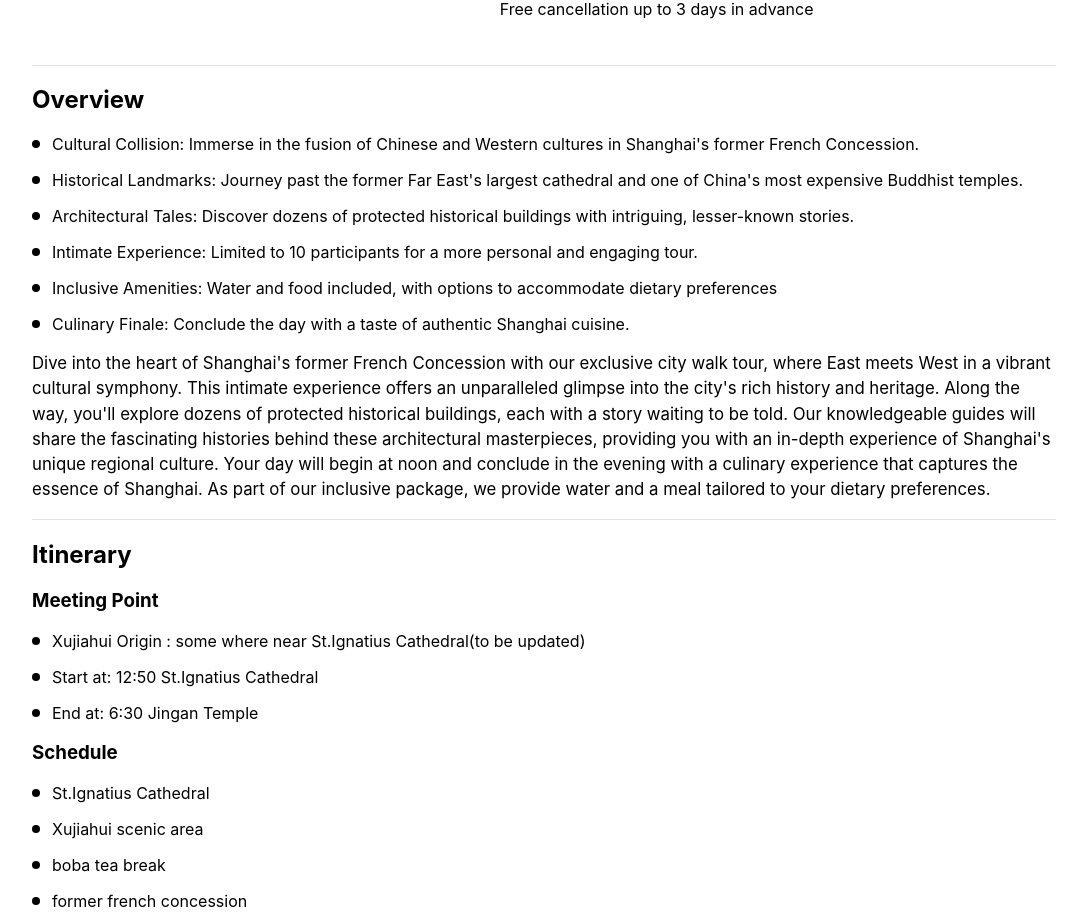
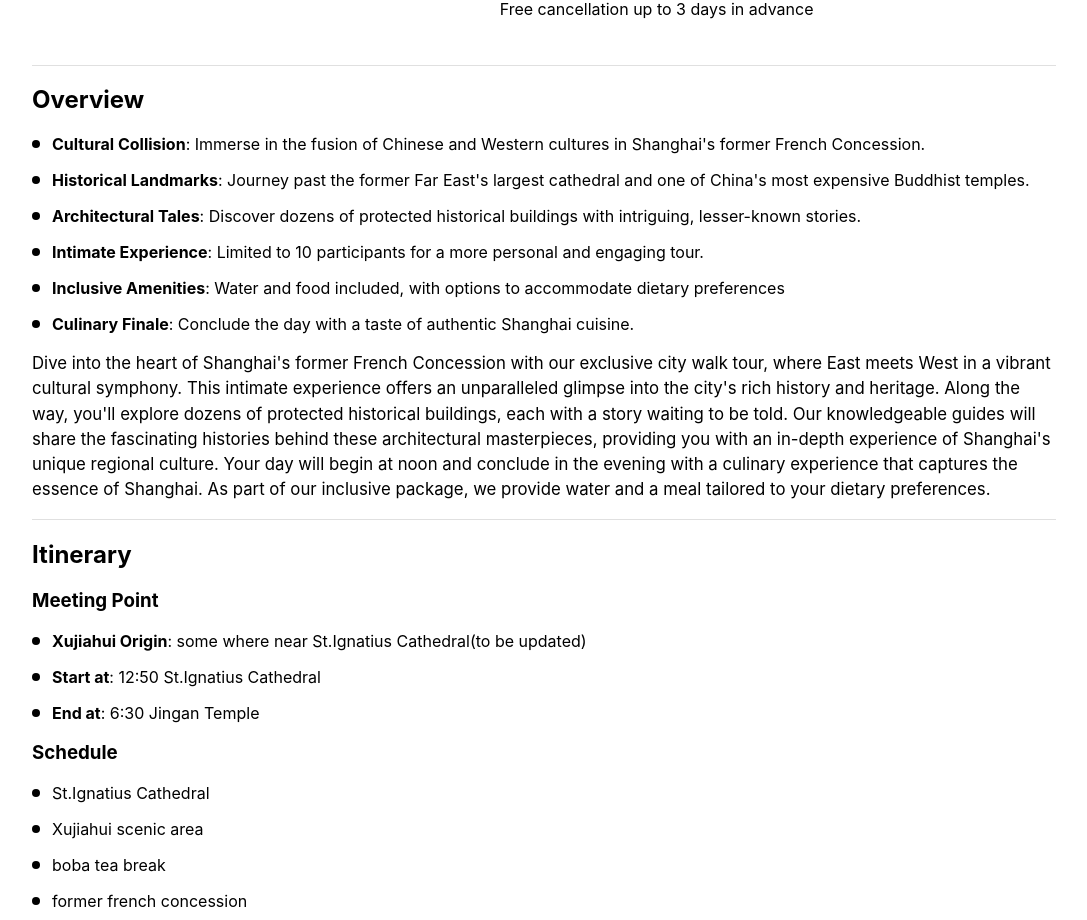
Before and after one commit to Weiqian-Ni-29/sinomad-frontend, a React (Create React App) app: page /XujiaHuiJingan in a window 1280 px wide. Shown: the part 575-1495 px from the top of the page, without its empty margins (96-1183 px from the left). Built offline with nearby package versions, Linux system fonts and the light colour scheme; no server answers.

Commit message:
update qrcode and trip.com logo, as well as make some text bold

```diff
--- a/src/components/Explore.jsx
+++ b/src/components/Explore.jsx
@@ -21,10 +21,9 @@
               <img src={dummypic} alt="jingan-temple" />
             </div>
             <div className="card-description">
-              <h4>A City Walk Through the Former French Concession</h4>
+              <h4>Strolling Through Shanghai" French Concession: A Cultural Journey</h4>
               <p>
-                Explore XuHui-Jing'an, where modern vibes meet historic charm.
-                Discover vibrant streets, local culture, and iconic landmarks
+                Embark on an exclusive city walk tour through the former French Concession, discovering historical buildings, lesser-known stories, regional culture, and culminating in a local culinary experience.
               </p>
             </div>
           </div>
--- a/src/components/Footer.jsx
+++ b/src/components/Footer.jsx
@@ -8,6 +8,7 @@
 import ctripLogo from '../assets/imgs/ctrip-logo.png'
 import { useNavigate } from 'react-router-dom';
 import whatsappQRcode from '../assets/imgs/whatsapp-qrcode.png'
+import wechatQRcode from '../assets/imgs/wechat-qrcode.png'
 import React, { useState } from 'react';
 
 function Footer() {
@@ -145,7 +146,7 @@
                             }}
                             >
                             <img
-                                src={whatsappQRcode}  // 替换为二维码图片的路径
+                                src={wechatQRcode}  // 替换为二维码图片的路径
                                 alt="WeChat QR Code"
                                 style={{ width: '200px', height: '200px' }}
                             />
--- a/src/components/Itinerary.jsx
+++ b/src/components/Itinerary.jsx
@@ -5,9 +5,9 @@
             <div className='itinerary'>
                 <h2>Itinerary</h2>
                 <h3>Meeting Point</h3>
-                <p className="dot-before"> Xujiahui Origin : some where near St.Ignatius Cathedral(to be updated)</p>
-                <p className="dot-before">Start at: 12:50 St.Ignatius Cathedral</p>
-                <p className="dot-before">End at: 6:30 Jingan Temple</p>
+                <p className="dot-before"><b>Xujiahui Origin</b>: some where near St.Ignatius Cathedral(to be updated)</p>
+                <p className="dot-before"><b>Start at</b>: 12:50 St.Ignatius Cathedral</p>
+                <p className="dot-before"><b>End at</b>: 6:30 Jingan Temple</p>
                 <h3>Schedule</h3>
                 <p className="dot-before">St.Ignatius Cathedral</p>
                 <p className="dot-before">Xujiahui scenic area</p>
--- a/src/components/XjhTripOverview.jsx
+++ b/src/components/XjhTripOverview.jsx
@@ -5,12 +5,12 @@
         <div className='outer-container'>
             <div className='overview'>
                 <h2>Overview</h2>
-                <p className="dot-before">Cultural Collision: Immerse in the fusion of Chinese and Western cultures in Shanghai's former French Concession.</p>
-                <p className="dot-before">Historical Landmarks: Journey past the former Far East's largest cathedral and one of China's most expensive Buddhist temples.</p>
-                <p className="dot-before">Architectural Tales: Discover dozens of protected historical buildings with intriguing, lesser-known stories.</p>
-                <p className="dot-before">Intimate Experience: Limited to 10 participants for a more personal and engaging tour.</p>
-                <p className="dot-before">Inclusive Amenities: Water and food included, with options to accommodate dietary preferences</p>
-                <p className="dot-before">Culinary Finale: Conclude the day with a taste of authentic Shanghai cuisine.</p>
+                <p className="dot-before"><b>Cultural Collision</b>: Immerse in the fusion of Chinese and Western cultures in Shanghai's former French Concession.</p>
+                <p className="dot-before"><b>Historical Landmarks</b>: Journey past the former Far East's largest cathedral and one of China's most expensive Buddhist temples.</p>
+                <p className="dot-before"><b>Architectural Tales</b>: Discover dozens of protected historical buildings with intriguing, lesser-known stories.</p>
+                <p className="dot-before"><b>Intimate Experience</b>: Limited to 10 participants for a more personal and engaging tour.</p>
+                <p className="dot-before"><b>Inclusive Amenities</b>: Water and food included, with options to accommodate dietary preferences</p>
+                <p className="dot-before"><b>Culinary Finale</b>: Conclude the day with a taste of authentic Shanghai cuisine.</p>
                 <p style={{lineHeight:'1.5em', fontSize: '1.05em'}}>Dive into the heart of Shanghai's former French Concession with our exclusive city walk tour, where East meets West in a vibrant cultural symphony.
                      This intimate experience offers an unparalleled glimpse into the city's rich history and heritage.
                     Along the way, you'll explore dozens of protected historical buildings, each with a story waiting to be told. Our knowledgeable
```
Also changed, not shown: src/assets/imgs/ctrip-logo.png, src/assets/imgs/wechat-qrcode.png (added).
